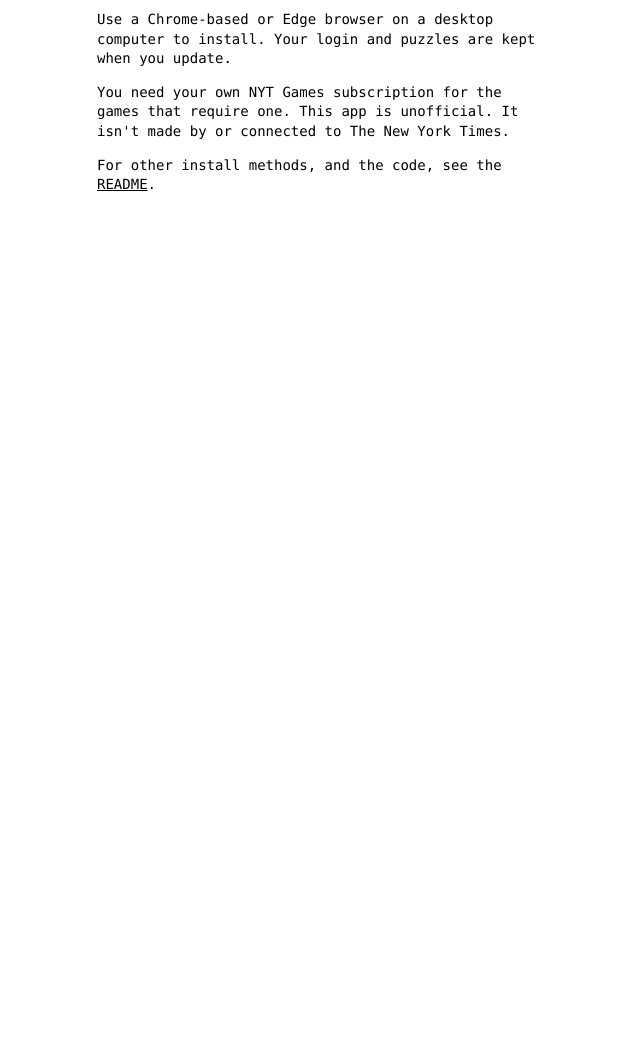
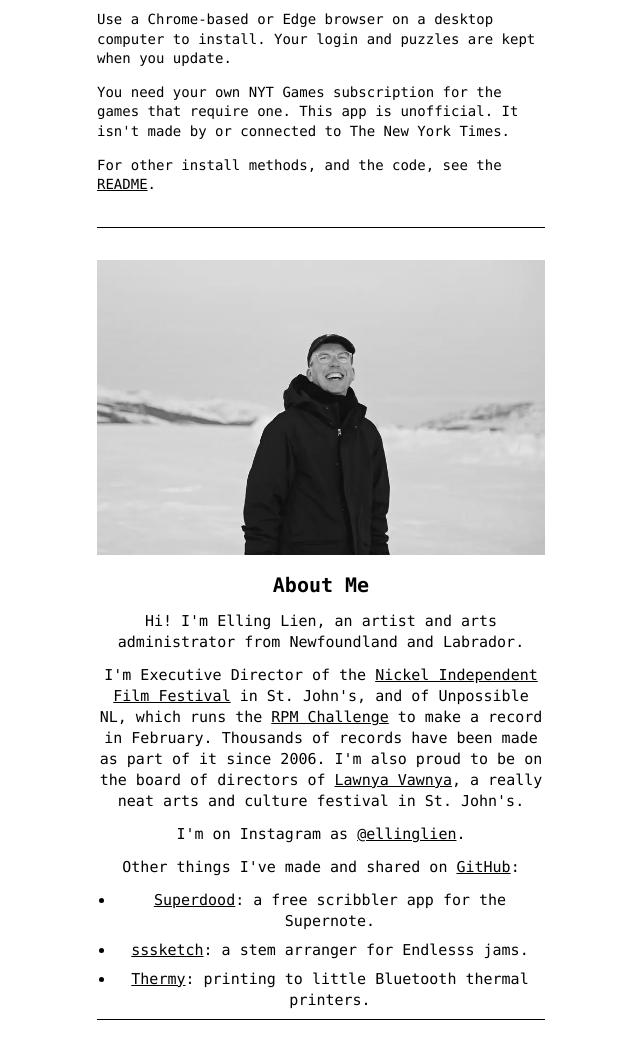
Before and after one commit to ellinglien/supernote-nyt-games, a plain HTML site: page install/site/index.html in a window 1280 px wide. Shown: the part 500-1546 px from the top of the page, without its empty margins (319-959 px from the left). Before the commit the page ends 800 px from the top, so only its background shows below. Drawn offline with Linux system fonts and the light colour scheme.

Commit message:
Install page: About Me, as on superdood.org
Co-Authored-By: Claude Opus 5.5 <noreply@anthropic.com>

```diff
--- a/install/site/index.html
+++ b/install/site/index.html
@@ -24,6 +24,14 @@ button:focus-visible,a:focus-visible{outline:2px solid #000;outline-offset:3px}
 #note{font-size:15px;margin:16px 0 0;min-height:1.4em}
 .small{font-size:14px}
 a{color:#000}
+.about{border-top:1px solid #000;margin:32px 0 0;padding:32px 0 0;font-size:15px}
+.about h2{font-size:20px;margin:0 0 12px}
+.about img{display:block;width:100%;height:auto;margin:0 0 16px;filter:grayscale(1);transition:filter .4s}
+.about img:hover{filter:none}
+@media (prefers-reduced-motion:reduce){.about img{transition:none}}
+.about p{margin:0 0 12px}
+.about ul{margin:0;padding:0 0 0 1.2em}
+.about li{margin:0 0 8px}
 </style>
 </head>
 <body>
@@ -45,6 +53,23 @@ Your login and puzzles are kept when you update.</p>
 This app is unofficial. It isn't made by or connected to The New York Times.</p>
 <p class="small">For other install methods, and the code, see the
 <a href="https://github.com/ellinglien/supernote-nyt-games">README</a>.</p>
+<section class="about" id="who">
+  <img src="elling.webp" width="832" height="548" alt="Elling Lien laughing, in a black jacket and cap, on a snowy shore">
+  <h2>About Me</h2>
+  <p>Hi! I'm Elling Lien, an artist and arts administrator from Newfoundland and Labrador.</p>
+  <p>I'm Executive Director of the <a href="https://nickelfestival.com/">Nickel Independent Film Festival</a> in
+  St. John's, and of Unpossible NL, which runs the <a href="https://rpmchallenge.com/">RPM Challenge</a> to make a
+  record in February. Thousands of records have been made as part of it since 2006. I'm also proud to be on the board
+  of directors of <a href="https://www.lawnyavawnya.com/">Lawnya Vawnya</a>, a really neat arts and culture festival
+  in St. John's.</p>
+  <p>I'm on Instagram as <a href="https://www.instagram.com/ellinglien/">@ellinglien</a>.</p>
+  <p>Other things I've made and shared on <a href="https://github.com/ellinglien">GitHub</a>:</p>
+  <ul>
+    <li><a href="https://superdood.org/">Superdood</a>: a free scribbler app for the Supernote.</li>
+    <li><a href="https://github.com/ellinglien/sssketch">sssketch</a>: a stem arranger for Endlesss jams.</li>
+    <li><a href="https://github.com/ellinglien/Thermy">Thermy</a>: printing to little Bluetooth thermal printers.</li>
+  </ul>
+</section>
 </main>
 <script src="install.js"></script>
 </body>
```
Also changed, not shown: install/site/elling.webp (added).
